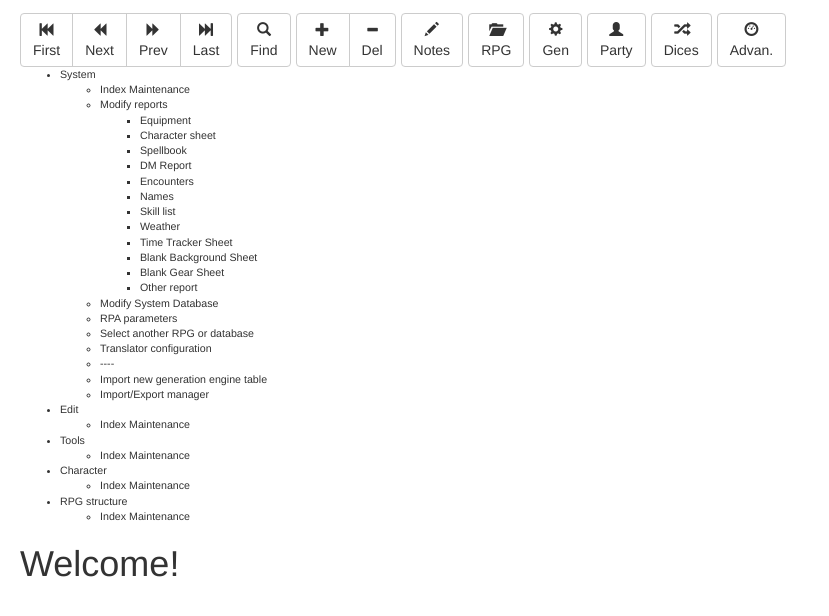
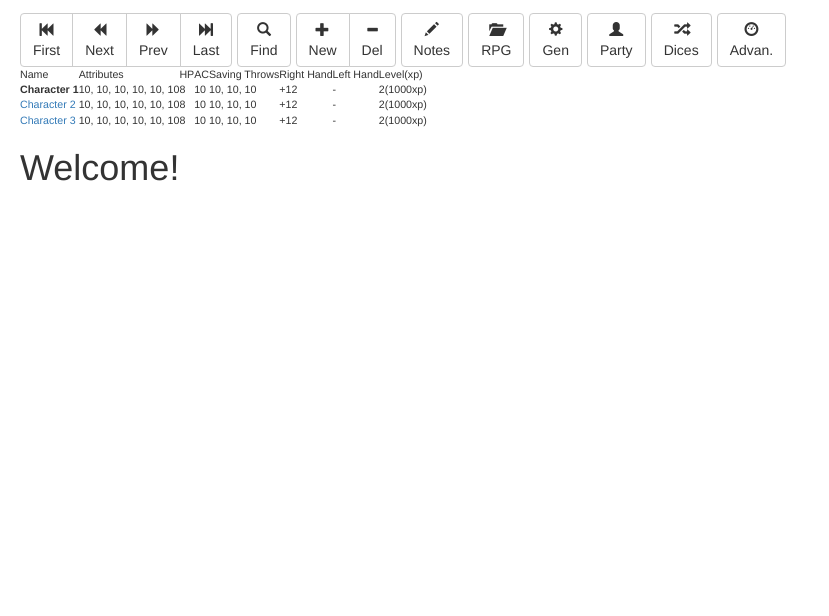
Before and after one commit to d2emon/pathfinder-helper, a Flask app: page / in a window 1280 px wide. Shown: the part 51-667 px from the top of the page, without its empty margins (0-829 px from the left). Run offline with Flask 2, Linux system fonts and the light colour scheme; some libraries are stand-ins or nearby versions.

Commit message:
Characters table

```diff
--- a/web/templates/rpa.html
+++ b/web/templates/rpa.html
@@ -151,67 +151,24 @@
   <button type="button" class="btn btn-default"><span class="glyphicon glyphicon-random" aria-hidden="true"></span><br>Dices</button>
   <button type="button" class="btn btn-default"><span class="glyphicon glyphicon-dashboard" aria-hidden="true"></span><br>Advan.</button>
 </div>
-  <ul>
-  	<li>
-  	  System
-  	  <ul>
-  	    <li>Index Maintenance</li>
-  	    <li>
-  	      Modify reports
-		  <ul>
-		    <li>Equipment</li>
-		    <li>Character sheet</li>
-		    <li>Spellbook</li>
-		    <li>DM Report</li>
-		    <li>Encounters</li>
-		    <li>Names</li>
-		    <li>Skill list</li>
-		    <li>Weather</li>
-		    <li>Time Tracker Sheet</li>
-		    <li>Blank Background Sheet</li>
-		    <li>Blank Gear Sheet</li>
-		    <li>Other report</li>
-		  </ul>
-  	    </li>
-  	    <li>Modify System Database</li>
-  	    <li>RPA parameters</li>
-  	    <li>Select another RPG or database</li>
-  	    <li>Translator configuration</li>
-  	    <li>----</li>
-  	    <li>Import new generation engine table</li>
-  	    <li>Import/Export manager</li>
-  	  </ul>
-  	</li>
-  	<li>
-  	  Edit
-  	  <ul>
-  	    <li>Index Maintenance</li>
-  	  </ul>
-  	</li>
-  	<li>
-  	  Tools
-  	  <ul>
-  	    <li>Index Maintenance</li>
-  	  </ul>
-  	</li>
-  	<li>
-  	  Character
-  	  <ul>
-  	    <li>Index Maintenance</li>
-  	  </ul>
-  	</li>
-  	<li>
-  	  RPG structure
-  	  <ul>
-  	    <li>Index Maintenance</li>
-  	  </ul>
-  	</li>
-  </ul>
+
 {% with messages = get_flashed_messages() %}
 {% for message in messages %}
   <div class="alert alert-info">{{ message }}</div>
 {% endfor %}
 {% endwith %}
+
+<div>
+  <table>
+    <tbody>
+      <tr><td>Name</td><td>Attributes</td><td>HP</td><td>AC</td><td>Saving Throws</td><td>Right Hand</td><td>Left Hand</td><td>Level(xp)</td></tr>
+      <tr><td><strong>Character 1</strong></td><td>10, 10, 10, 10, 10, 10</td><td>8</td><td>10</td><td>10, 10, 10</td><td>+12</td><td>-</td><td>2(1000xp)</td></tr>
+      <tr><td><a href="#">Character 2</a></td><td>10, 10, 10, 10, 10, 10</td><td>8</td><td>10</td><td>10, 10, 10</td><td>+12</td><td>-</td><td>2(1000xp)</td></tr>
+      <tr><td><a href="#">Character 3</a></td><td>10, 10, 10, 10, 10, 10</td><td>8</td><td>10</td><td>10, 10, 10</td><td>+12</td><td>-</td><td>2(1000xp)</td></tr>
+    </tbody>
+  </table>
+</div>
+
   <div>
 {% block content %}{% endblock %}
   </div>
```
